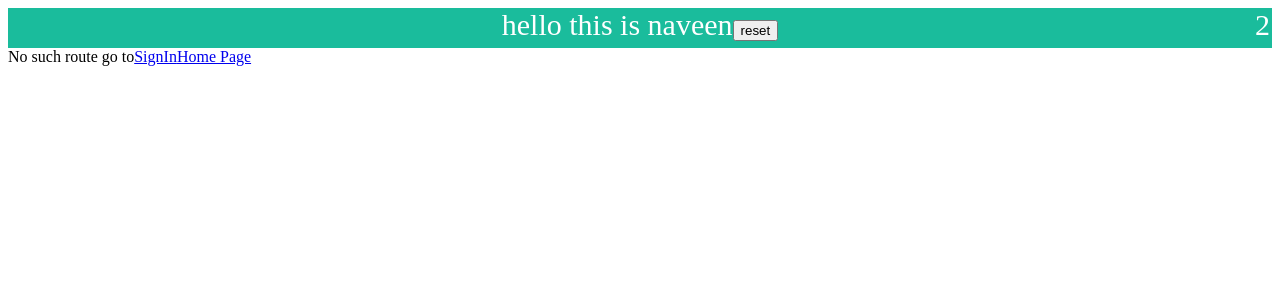
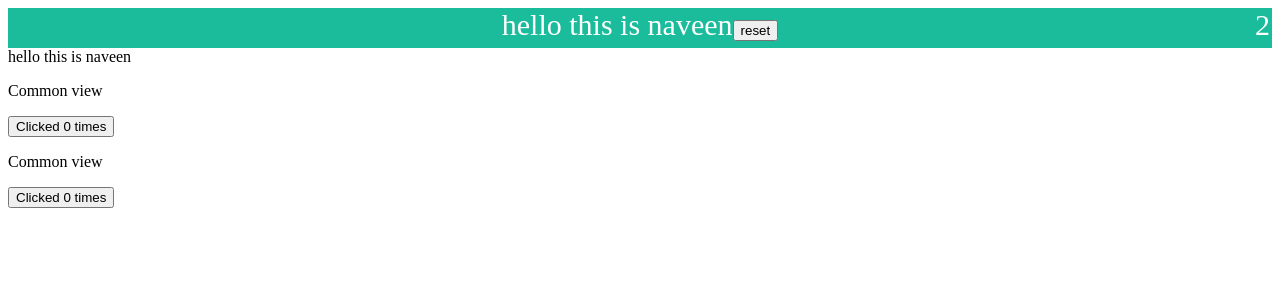
Before and after one commit to jayavarapunaveen/react-tutorial, a React (Create React App) app: page /demo in a window 1280 px wide. Shown: the top 300 px of the page. Built offline with nearby package versions, Linux system fonts and the light colour scheme.

Commit message:
higher order components

```diff
--- a/src/Routes.js
+++ b/src/Routes.js
@@ -2,6 +2,7 @@ import React from 'react';
 import { Link, Route, Switch } from 'react-router-dom';
 import App from './components/App/App';
 import SignIn from './components/Signin/Singin'
+import Demo from './components/HOCDEMO/Demo';
 
 function PageNotFound(props) {
   return (
@@ -16,8 +17,9 @@ function PageNotFound(props) {
 const Routes = () => (
   <Switch>
     <Route path="/signin" component={SignIn} />
+    <Route path="/demo" component={Demo} />
     <Route path="/" exact component={App} />
-    <Route path="*" component={PageNotFound}/>
+    <Route path="*" component={PageNotFound} />
   </Switch>
 );
 
--- /dev/null
+++ b/src/components/HOCDEMO/Counter.js
@@ -0,0 +1,20 @@
+
+import React from 'react';
+import HOCCounter from './HOCCounter';
+class Counter extends React.Component {
+    constructor(props) {
+        super(props);
+    }
+
+    render() {
+        const { count, incrementCount } = this.props;
+        return (
+            <div>
+                <button onClick={incrementCount}>Clicked {count} times</button>
+            </div>
+        )
+    }
+
+}
+
+export default HOCCounter(Counter);
--- /dev/null
+++ b/src/components/HOCDEMO/Demo.js
@@ -0,0 +1,18 @@
+
+import React from 'react';
+import Counter from './Counter';
+import HoverCounter from './HoverCounter';
+
+function Demo(props) {
+
+    return (
+        <div>
+            hello this is naveen
+            <Counter />
+
+            <HoverCounter />
+        </div>
+    );
+}
+
+export default Demo;
--- /dev/null
+++ b/src/components/HOCDEMO/HOCCounter.js
@@ -0,0 +1,33 @@
+
+import React from 'react';
+
+
+const HOCCounter = OldComponent => {
+
+    class NewComponent extends React.Component {
+
+        constructor(props) {
+            super(props);
+            this.state = {
+                count: 0
+            }
+        }
+
+        incrementCount = () => {
+            this.setState((prevState) => ({ count: prevState.count + 1 }))
+        }
+
+        render() {
+            return (
+                <>
+                    <p> Common view</p>
+                    <OldComponent incrementCount={this.incrementCount} count={this.state.count} />
+
+                </>)
+        }
+    }
+    return NewComponent;
+}
+
+
+export default HOCCounter;
--- /dev/null
+++ b/src/components/HOCDEMO/HoverCounter.js
@@ -0,0 +1,20 @@
+
+import React from 'react';
+import HOCCounter from './HOCCounter';
+class HoverCounter extends React.Component {
+    constructor(props) {
+        super(props);
+    }
+
+    render() {
+        const { count, incrementCount } = this.props;
+        return (
+            <div>
+                <button onMouseOver={incrementCount}>Clicked {count} times</button>
+            </div>
+        )
+    }
+
+}
+
+export default HOCCounter(HoverCounter);
--- a/src/index.js
+++ b/src/index.js
@@ -7,14 +7,12 @@ import Header from './components/Header/header.component';
 import { Provider } from "react-redux";
 import store from './redux/store'
 
-
 ReactDOM.render(
   <BrowserRouter history={history}>
     <Provider store={store}>
       <Header />
       <Routes />
     </Provider>
-  </BrowserRouter>
-  ,
+  </BrowserRouter>,
   document.getElementById('root')
 );
```
Lines whose indentation alone changed are shown as unchanged.
